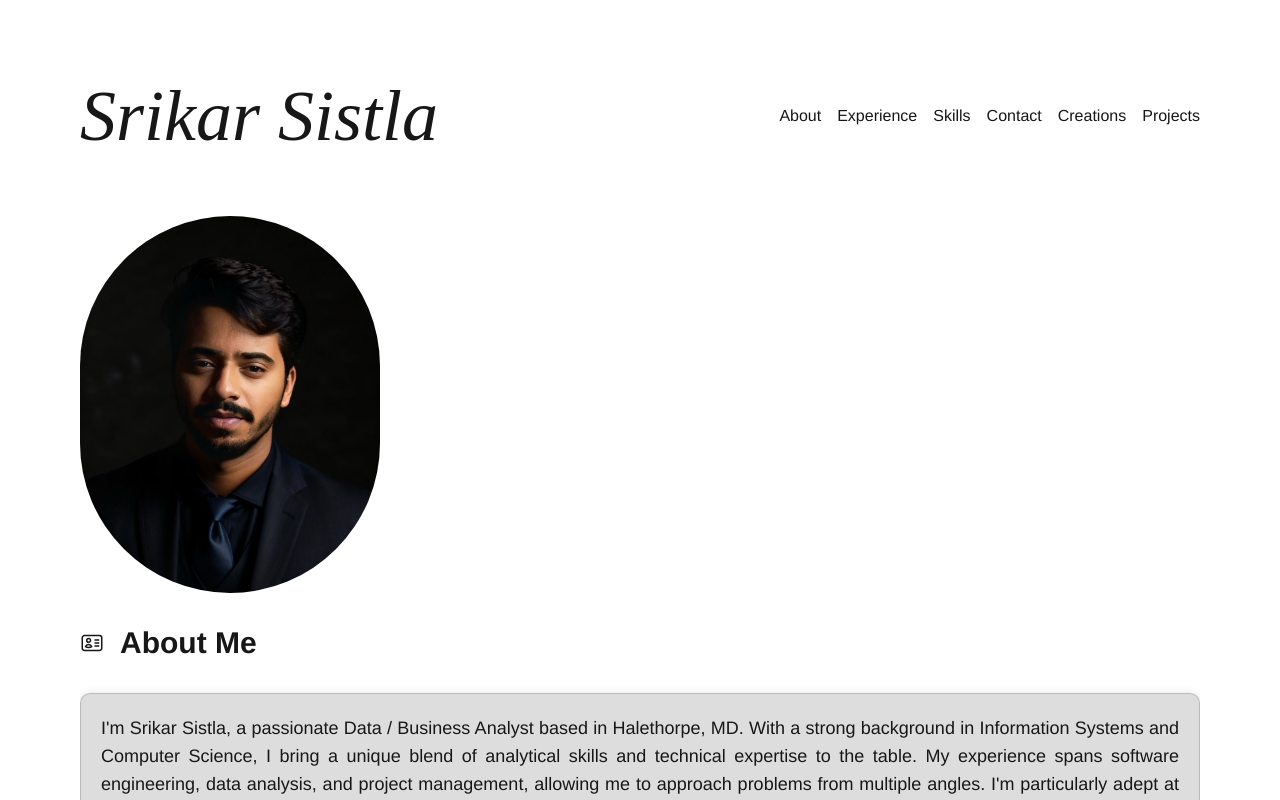
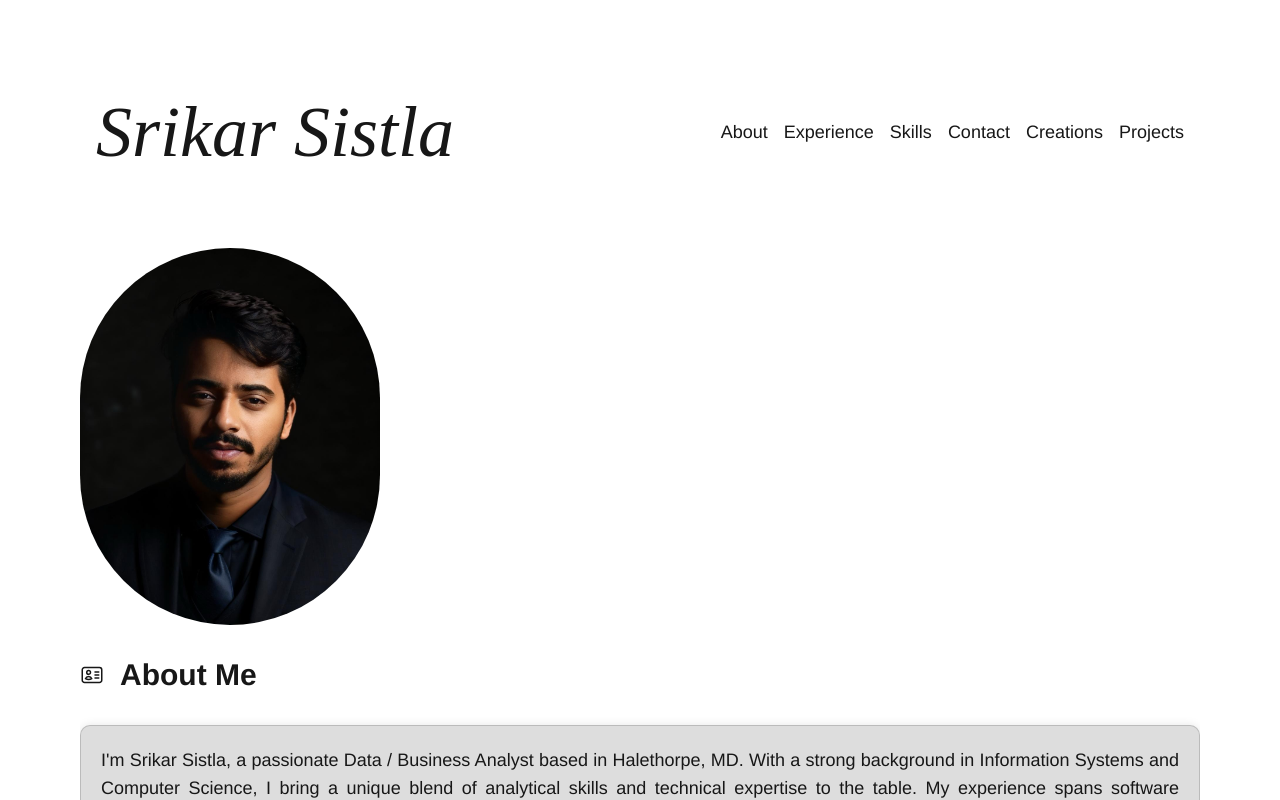
Before and after one commit to SrikarSistla08/MyPortfolio, a Next.js app: page / in a window 1280 px wide. Shown: the top 800 px of the page. Built offline with nearby package versions, Linux system fonts and the light colour scheme.

Commit message:
added hamburger

```diff
--- a/src/app/globals.css
+++ b/src/app/globals.css
@@ -45,6 +45,7 @@ body {
 }
 
 .container {
+  transition: all 0.3s ease-in-out;
   border: 1px solid #3f3f3f36;
   padding: 20px;
   background-color: #5f5f5f36;
--- a/src/app/page.tsx
+++ b/src/app/page.tsx
@@ -71,9 +71,9 @@ export default function Home() {
                 <h2 className="text-3xl font-bold hover:text-stone-400 transition duration-200 hover:underline">My Creations</h2>
               </div>
               <div className="flex gap-8">
-                <Link href="/photography" className="inline-block bg-gradient-to-r from-purple-400 to-pink-500 text-white font-bold py-3 px-6 rounded-lg hover:from-purple-500 hover:to-pink-600 transition-all duration-1000 hover:undeline">
+                <Link href="/photography" className="inline-block bg-gradient-to-r from-purple-400 to-pink-500 text-white font-bold py-3 px-6 rounded-lg hover:from-purple-500 hover:to-pink-600 transition-all duration-1000 hover:online">
                   <h3 className="text-xl font-semibold mb-2">Photography</h3>
-                  <p>Explore my visual journey through Instagram</p>
+                  <p className="mb-4 ">Explore my visual journey through Instagram</p>
                 </Link>
                 <Link href="/music" className="inline-block bg-gradient-to-r from-green-400 to-green-600 text-white font-bold py-3 px-6 rounded-lg hover:from-green-500 hover:to-green-700 transition-all duration-300 transform hover:undeline">
                   <h3 className="text-xl font-semibold mb-2">Music</h3>
--- a/src/components/header.js
+++ b/src/components/header.js
@@ -1,32 +1,82 @@
+"use client";
 import Link from 'next/link';
+import { useState, useEffect } from 'react';
 
 function Header() {
+    const [isMenuOpen, setIsMenuOpen] = useState(false);
+
+    const toggleMenu = () => {
+        setIsMenuOpen(!isMenuOpen);
+    };
+
+    useEffect(() => {
+        const handleResize = () => {
+            if (window.innerWidth >= 768) {
+                setIsMenuOpen(false);
+            }
+        };
+
+        window.addEventListener('resize', handleResize);
+        return () => window.removeEventListener('resize', handleResize);
+    }, []);
+
     return (
-        <header className="flex justify-between items-center">
-            <h1 className="text-7xl font-bold old-standard-tt-regular-italic hover:text-stone-500 transition-colors duration-200">Srikar Sistla</h1>
-            <nav>
-                <ul className="flex gap-4">
-                    <div className="hover:text-stone-500 transition-colors duration-200">
-                        <li><a href="#about">About</a></li>
-                    </div>
-                    <div className="hover:text-stone-500 transition-colors duration-200">
-                        <li><a href="#experience">Experience</a></li>
-                    </div>
-                    <div className="hover:text-stone-500 transition-colors duration-200">
-                        <li><a href="#skills">Skills</a></li>
-                    </div>
-                    <div className="hover:text-stone-500 transition-colors duration-200">
-                        <li><a href="#contact">Contact</a></li>
-                    </div>
-                    <div className="hover:text-stone-500 transition-colors duration-200">
-                        <li><Link href="#creations">Creations</Link></li>
-                    </div>
-                    <div className="hover:text-stone-500 transition-colors duration-200">
-                        <li><a href="/projects">Projects</a></li>
-                    </div>
-                </ul>
-            </nav>
+        <header className=" z-auto bg-auto shadow-md">
+            <div className="text-center  mx-auto px-4">
+                <div className="flex justify-between items-center py-4">
+                    <h1 className=" text-4xl md:text-7xl font-bold old-standard-tt-regular-italic hover:text-stone-500 transition-colors duration-200">
+                        Srikar Sistla
+                    </h1>
+
+                    {/* Hamburger menu button */}
+                    <button
+                        className="md:hidden z-50 p-2 bg-accent rounded-md"
+                        onClick={toggleMenu}
+                        aria-expanded={isMenuOpen}
+                        aria-label="Toggle menu"
+                    >
+                        <svg className="w-6 h-6" fill="none" stroke="currentColor" viewBox="0 0 24 24" xmlns="http://www.w3.org/2000/svg">
+                            <path strokeLinecap="round" strokeLinejoin="round" strokeWidth={2} d={isMenuOpen ? "M6 18L18 6M6 6l12 12" : "M4 6h16M4 12h16M4 18h14"} />
+                        </svg>
+                    </button>
+
+                    {/* Navigation menu for desktop */}
+                    <nav className="hidden md:block">
+                        <ul className="flex space-x-4">
+                            <NavItem href="#about">About</NavItem>
+                            <NavItem href="#experience">Experience</NavItem>
+                            <NavItem href="#skills">Skills</NavItem>
+                            <NavItem href="#contact">Contact</NavItem>
+                            <NavItem href="#creations">Creations</NavItem>
+                            <NavItem href="/projects">Projects</NavItem>
+                        </ul>
+                    </nav>
+                </div>
+            </div>
+
+            {/* Mobile menu */}
+            <div className={`${isMenuOpen ? 'motion-safe:animate-dropIn hover-bg-slate-700' : 'hidden'} md:hidden`}>
+                <nav className="h-full flex items-center justify-center">
+                    <ul className="flex flex-fold space-x-4">
+                        <NavItem href="#about" onClick={toggleMenu}>About</NavItem>
+                        <NavItem href="#experience" onClick={toggleMenu}>Experience</NavItem>
+                        <NavItem href="#skills" onClick={toggleMenu}>Skills</NavItem>
+                        <NavItem href="#contact" onClick={toggleMenu}>Contact</NavItem>
+                        <NavItem href="#creations" onClick={toggleMenu}>Creations</NavItem>
+                        <NavItem href="/projects" onClick={toggleMenu}>Projects</NavItem>
+                    </ul>
+                </nav>
+            </div>
         </header>
     );
-  }
+}
+
+function NavItem({ href, children, onClick }) {
+    return (
+        <li className="text-lg hover:text-stone-500 transition-colors duration-200">
+            <Link href={href} onClick={onClick}>{children}</Link>
+        </li>
+    );
+}
+
 export default Header;
```
